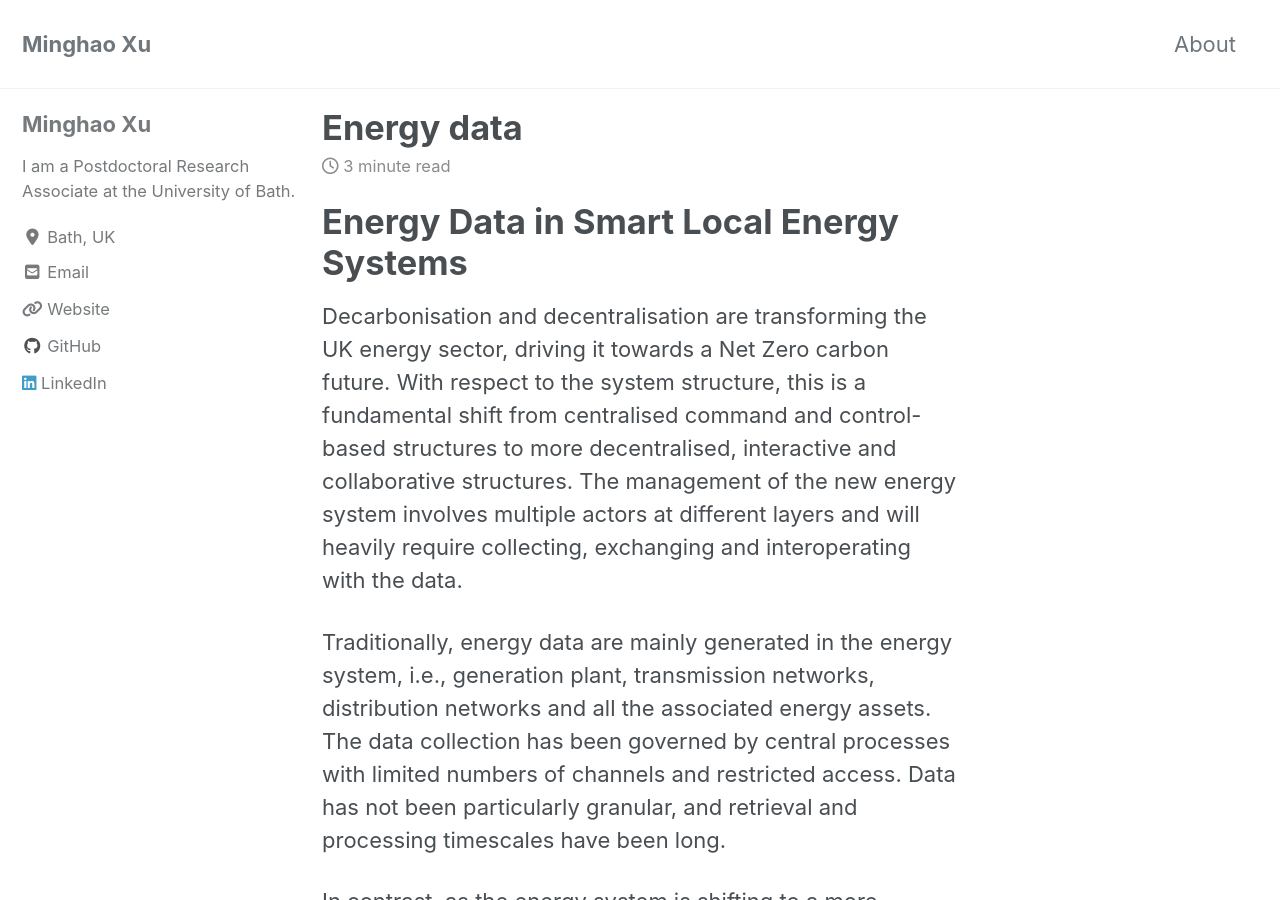
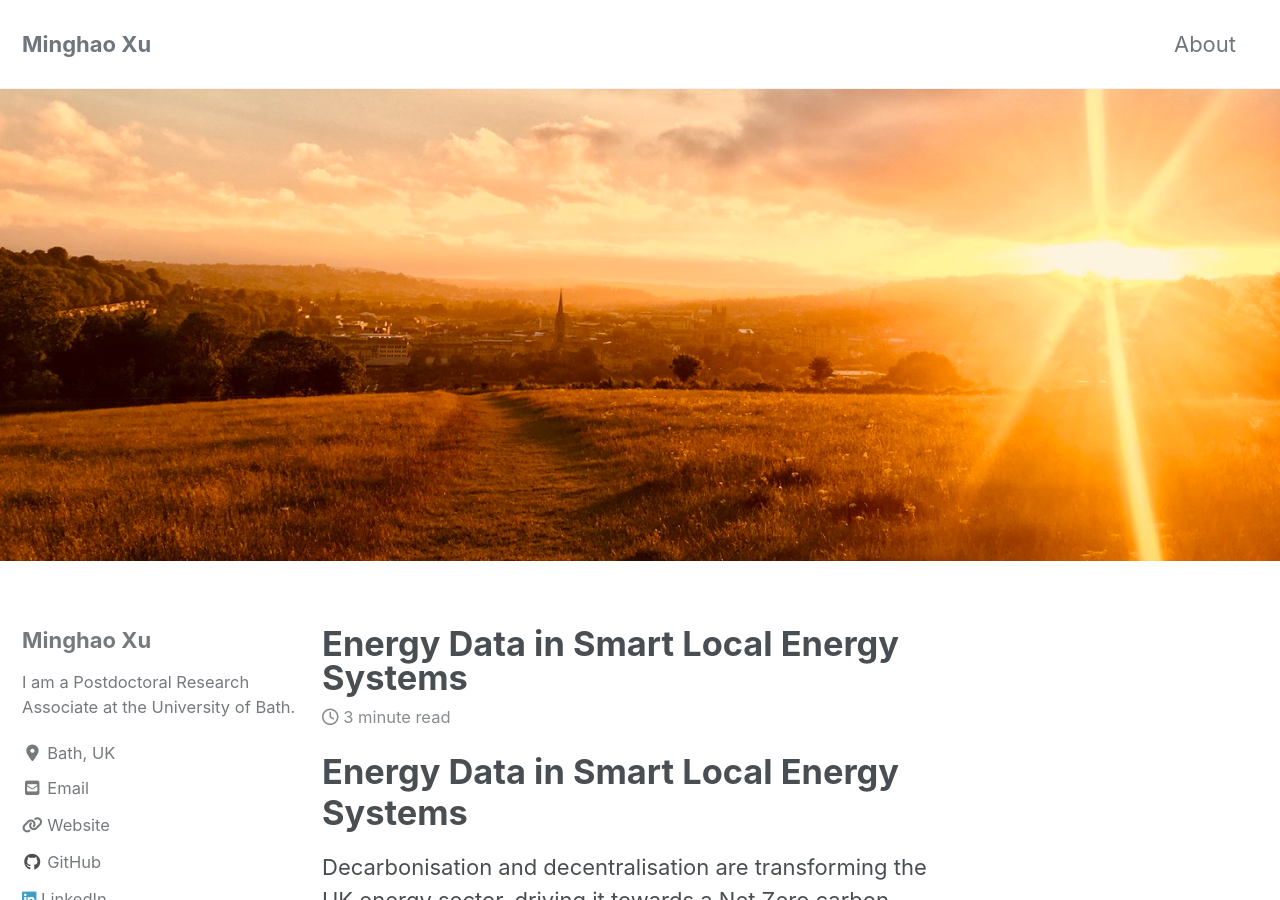
Before and after one commit to Minghao-Xu/Minghao-Xu.github.io, a Jekyll site: the page built from _posts/2019-11-22-Energy Data.md, in a window 1280 px wide and 900 px high. Built offline with Jekyll 4.4.1, drawn with Linux system fonts in a browser that asks for light colours; cached includes are drawn as plain includes; nearby versions of some CDN libraries; some of the changed text lies outside the part shown.

Commit message:
Update 2019-11-22-Energy Data.md

```diff
--- a/_posts/2019-11-22-Energy Data.md
+++ b/_posts/2019-11-22-Energy Data.md
@@ -1,3 +1,11 @@
+---
+title: "Energy Data in Smart Local Energy Systems"
+date: 2019-11-22
+tags: [machine learning, data, local energy systems, energy data]
+header:
+ image: "/assets/images/Index Page/Bath_Sunset.jpeg"
+---
+
 # Energy Data in Smart Local Energy Systems
 Decarbonisation and decentralisation are transforming the UK energy sector, driving it towards a Net Zero carbon future. With respect to the system structure, this is a fundamental shift from centralised command and control-based structures to more decentralised, interactive and collaborative structures. The management of the new energy system involves multiple actors at different layers and will heavily require collecting, exchanging and interoperating with the data.
 
```
